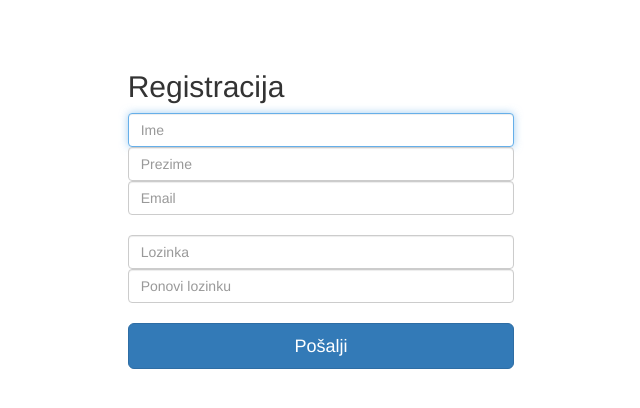
After one commit to bvujicic/rExe, a Django app: a page that uses app/django/resources/templates/register.html in a window 1280 px wide. The commit adds this page. Shown: the top 408 px of the page, without its empty margins (319-959 px from the left). Run offline with Django 3.2, Linux system fonts and the light colour scheme; parts of the project's set-up code (start-up, migrations or seed data) failed here and were passed over; some libraries are stand-ins or nearby versions.

Commit message:
Registration view

```diff
--- a/app/django/app/settings.py
+++ b/app/django/app/settings.py
@@ -66,7 +66,7 @@ INSTALLED_APPS = [
     'django.contrib.admin',
     'django.contrib.auth',
     'django.contrib.contenttypes',
-    'django.contrib.sessions',
+    #'django.contrib.sessions',
     'django.contrib.messages',
     'django.contrib.staticfiles',
     'django_extensions',
--- a/app/django/app/urls.py
+++ b/app/django/app/urls.py
@@ -9,6 +9,7 @@ urlpatterns = [
     url(r'^admin/', admin.site.urls),
     url(r'^login/$', views.LoginView.as_view(), name='login'),
     url(r'^logout/$', views.LogoutView.as_view(), name='logout'),
+    url(r'^registracija/$', views.RegisterView.as_view(), name='register'),
     url(r'^nova-obrada/$', views.IterationCreateView.as_view(), name='iteration_create'),
     url(r'^$', views.HomeView.as_view(), name='home'),
 ]
--- a/app/django/resources/templates/create_iteration.html
+++ b/app/django/resources/templates/create_iteration.html
@@ -1,4 +1,4 @@
-{% include 'base.html' %}
+{% extends 'base.html' %}
 
 
 {% block content %}
--- /dev/null
+++ b/app/django/resources/templates/register.html
@@ -0,0 +1,33 @@
+{% extends 'base.html' %}
+
+
+{% block nav %}
+{% endblock %}
+
+{% block content %}
+
+<div class="container-fluid">
+  <div class="col-md-4"></div>
+  <div class="col-md-4">
+    <form class="form-signin" action="{% url 'register' %}" method="POST">{% csrf_token %}
+      {{ form.errors}}
+      <h2 class="form-signin-heading">Registracija</h2>
+      <label for="{{ form.first_name.id_for_label }}" class="sr-only">Ime</label>
+      {{ form.first_name }}
+      <label for="{{ form.last_name.id_for_label }}" class="sr-only">Prezime</label>
+      {{ form.last_name }}
+      <label for="{{ form.username.id_for_label }}" class="sr-only">Email adresa (korisničko ime)</label>
+      {{ form.username }}
+      <br>
+      <label for="{{ form.password1.id_for_label }}" class="sr-only">Lozinka</label>
+      {{ form.password1 }}
+      <label for="{{ form.password2.id_for_label }}" class="sr-only">Ponovi lozinku</label>
+      {{ form.password2 }}
+      <br>
+      <input class="btn btn-lg btn-primary btn-block" type="submit" value="Pošalji">
+    </form>
+  </div>
+  <div class="col-md-4"></div>
+</div>
+
+{% endblock %}
--- a/app/django/web/forms.py
+++ b/app/django/web/forms.py
@@ -1,11 +1,15 @@
 import zipfile
 
 from django import forms
-from django.contrib.auth.forms import AuthenticationForm as BaseAuthenticationForm
+from django.contrib.auth import get_user_model
+from django.contrib.auth.forms import AuthenticationForm as BaseAuthenticationForm, UserCreationForm
 from django.core.exceptions import ValidationError
 from django.utils.translation import ugettext_lazy as _
 
 from web.models import Algorithm, Iteration
+
+
+User = get_user_model()
 
 
 class AuthenticationForm(BaseAuthenticationForm):
@@ -17,6 +21,45 @@ class AuthenticationForm(BaseAuthenticationForm):
 
         self.fields['username'].widget = forms.TextInput(attrs={'autofocus': True, 'class': 'form-control', 'placeholder': 'Korisničko ime'})
         self.fields['password'].widget = forms.PasswordInput({'class': 'form-control', 'placeholder': 'Lozinka'})
+
+
+class RegistrationForm(UserCreationForm):
+    """
+
+    """
+    first_name = forms.CharField()
+    last_name = forms.CharField()
+
+    def __init__(self, *args, **kwargs):
+        super().__init__(*args, **kwargs)
+
+        self.fields['first_name'].widget = forms.TextInput(attrs={'autofocus': True, 'class': 'form-control', 'placeholder': 'Ime'})
+        self.fields['last_name'].widget = forms.TextInput(attrs={'autofocus': True, 'class': 'form-control', 'placeholder': 'Prezime'})
+        self.fields['username'].widget = forms.EmailInput(attrs={'autofocus': True, 'class': 'form-control', 'placeholder': 'Email'})
+        self.fields['password1'].widget = forms.PasswordInput({'class': 'form-control', 'placeholder': 'Lozinka'})
+        self.fields['password2'].widget = forms.PasswordInput({'class': 'form-control', 'placeholder': 'Ponovi lozinku'})
+
+    def clean_username(self):
+        username = self.cleaned_data['username']
+        try:
+            User.objects.get(username=username)
+
+        except User.DoesNotExist:
+            return username
+
+        else:
+            self.add_error(field='username', error=ValidationError(_('Korisnik s navedenom e-mail adresom već postoji.')))
+
+    def save(self, commit=True):
+        user = User.objects.create_user(
+            username=self.cleaned_data['username'],
+            email=self.cleaned_data['username'],
+            password=self.cleaned_data['password1'],
+            first_name=self.cleaned_data['first_name'],
+            last_name=self.cleaned_data['last_name'],
+        )
+
+        return user
 
 
 class IterationCreateForm(forms.ModelForm):
--- a/app/django/web/views.py
+++ b/app/django/web/views.py
@@ -1,9 +1,12 @@
+from django.contrib import messages
 from django.contrib.auth.views import LoginView as BaseLoginView, LogoutView as BaseLogoutView
 from django.contrib.auth.mixins import LoginRequiredMixin
 from django.core.urlresolvers import reverse_lazy
-from django.views.generic import ListView, CreateView
+from django.utils.translation import ugettext_lazy as _
+from django.views.generic import ListView, CreateView, FormView
 
-from web.forms import AuthenticationForm, IterationCreateForm
+
+from web.forms import AuthenticationForm, IterationCreateForm, RegistrationForm
 from web.models import Iteration
 
 
@@ -20,6 +23,23 @@ class LogoutView(BaseLogoutView):
     """
     GET: Log user out.
     """
+
+
+class RegisterView(FormView):
+    """
+    GET:
+    POST:
+    """
+    template_name = 'register.html'
+    form_class = RegistrationForm
+    success_url = reverse_lazy('login')
+
+    def form_valid(self, form):
+        form.save()
+
+        messages.add_message(self.request, level=messages.INFO, message=_('Potvrda o registracija poslana na e-mail.'))
+
+        return super().form_valid(form)
 
 
 class HomeView(LoginRequiredMixin, ListView):
```
Also changed, not shown: app/django/resources/templates/login.html (+23 -10 lines).
